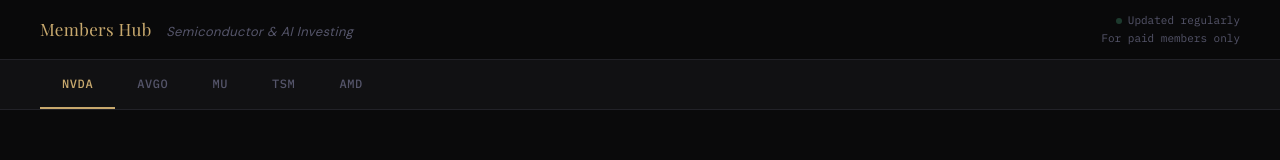
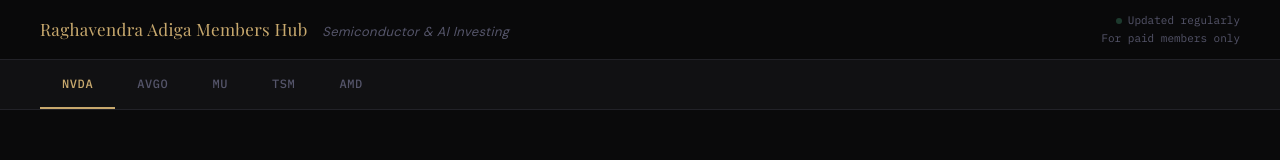
Before and after one commit to radigafinance/radigafinance.github.io, a plain HTML site: page membershub.html in a window 1280 px wide. Shown: the top 160 px of the page. Drawn offline with nearby package versions, Linux system fonts and the light colour scheme; a web font is replaced by a local one.

Commit message:
Update title and header to include 'Raghavendra Adiga'

```diff
--- a/membershub.html
+++ b/membershub.html
@@ -3,7 +3,7 @@
 <head>
 <meta charset="UTF-8">
 <meta name="viewport" content="width=device-width, initial-scale=1.0">
-<title>Members Hub — Semiconductor & AI Investing</title>
+<title>Raghavendra Adiga Members Hub — Semiconductor & AI Investing</title>
 <link href="https://fonts.googleapis.com/css2?family=Playfair+Display:ital,wght@0,400;0,600;1,400&family=IBM+Plex+Mono:wght@400;500&family=DM+Sans:wght@300;400;500&display=swap" rel="stylesheet">
 <style>
   :root {
@@ -441,7 +441,7 @@
 
 <header>
   <div class="logo">
-    Members Hub
+    Raghavendra Adiga Members Hub
     <span>Semiconductor & AI Investing</span>
   </div>
   <div class="header-right">
```
